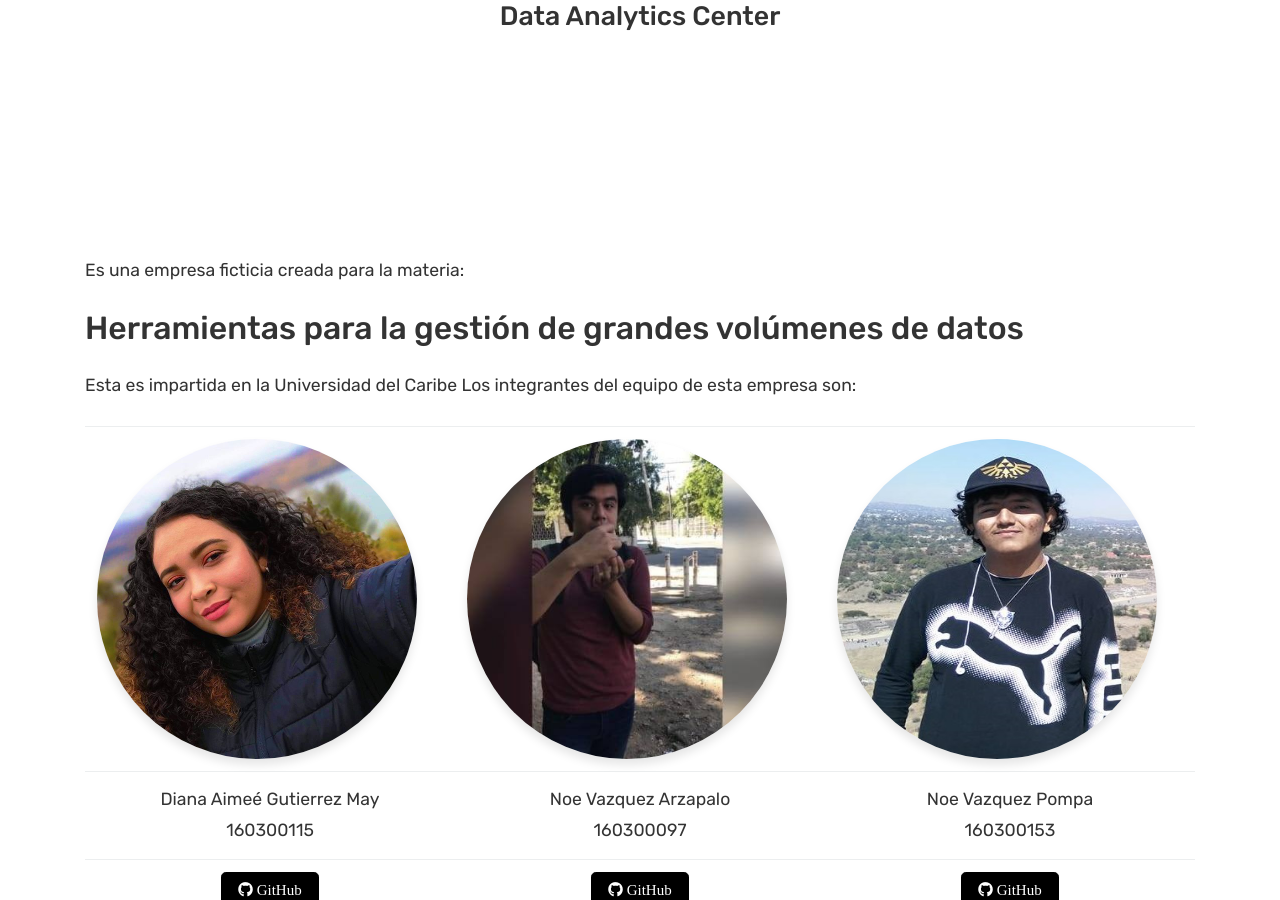
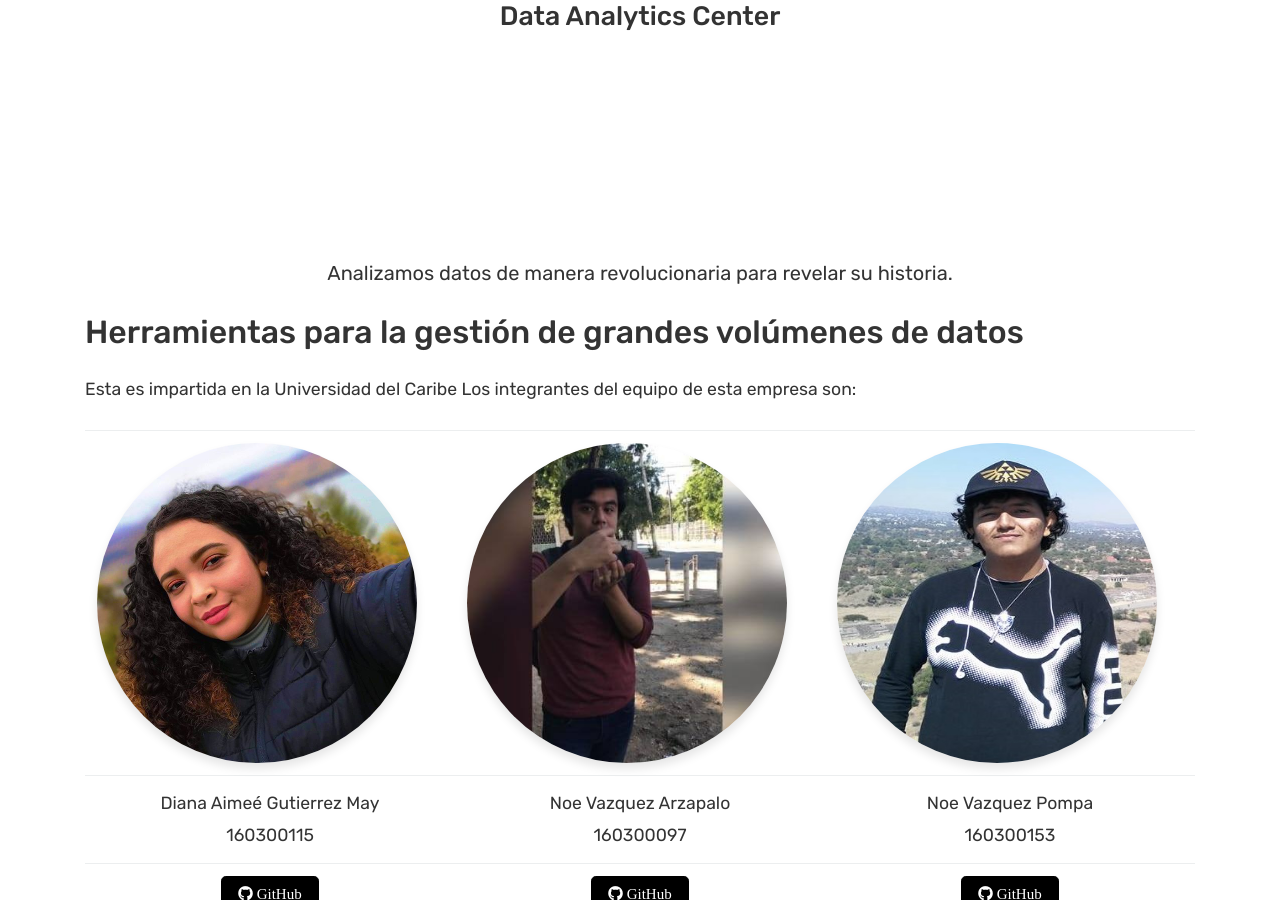
Before and after one commit to Famvazpom/apolo-n2a, a Jekyll site: the page built from about.html, in a window 1280 px wide and 900 px high, scrolled down 874 px. Built offline with Jekyll 4.4.1, drawn with Linux system fonts in a browser that asks for light colours; nearby versions of some CDN libraries.

Commit message:
Cambios: about

```diff
--- a/about.html
+++ b/about.html
@@ -14,8 +14,10 @@ title: Acerca de Nosotros
 </section>
 
 
-
-Es una empresa ficticia creada para la materia:
+<p style="font-size:15pt; text-align:center">
+  Analizamos datos de manera revolucionaria
+  para revelar su historia.
+</p>
 <p><h2> Herramientas para la gestión de grandes volúmenes de datos</h2><p>
 Esta es impartida en la Universidad del Caribe
 
```
